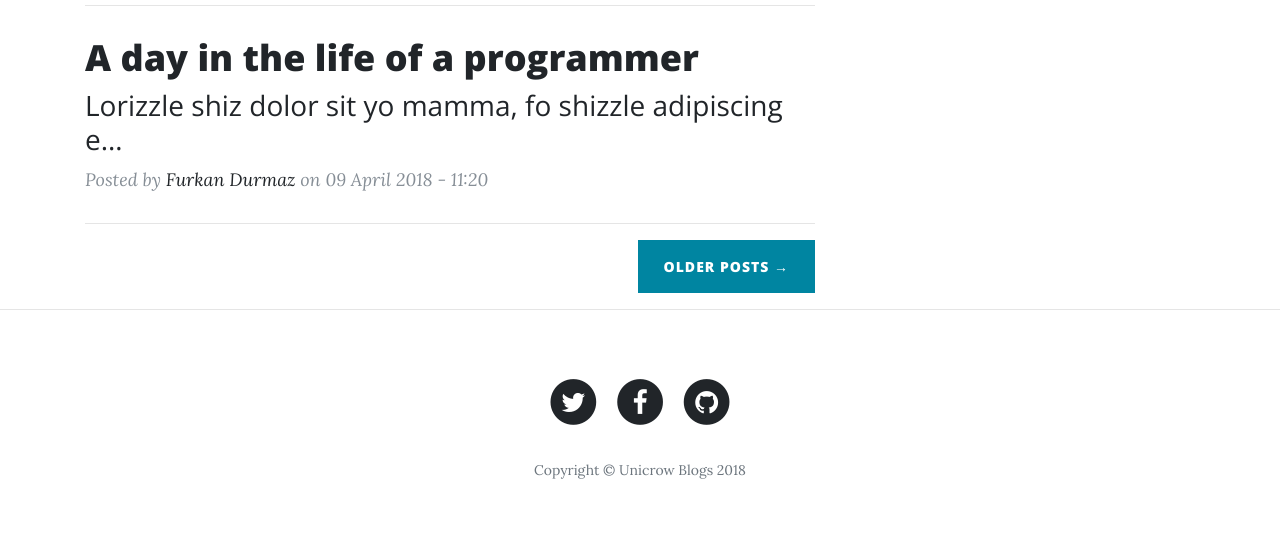
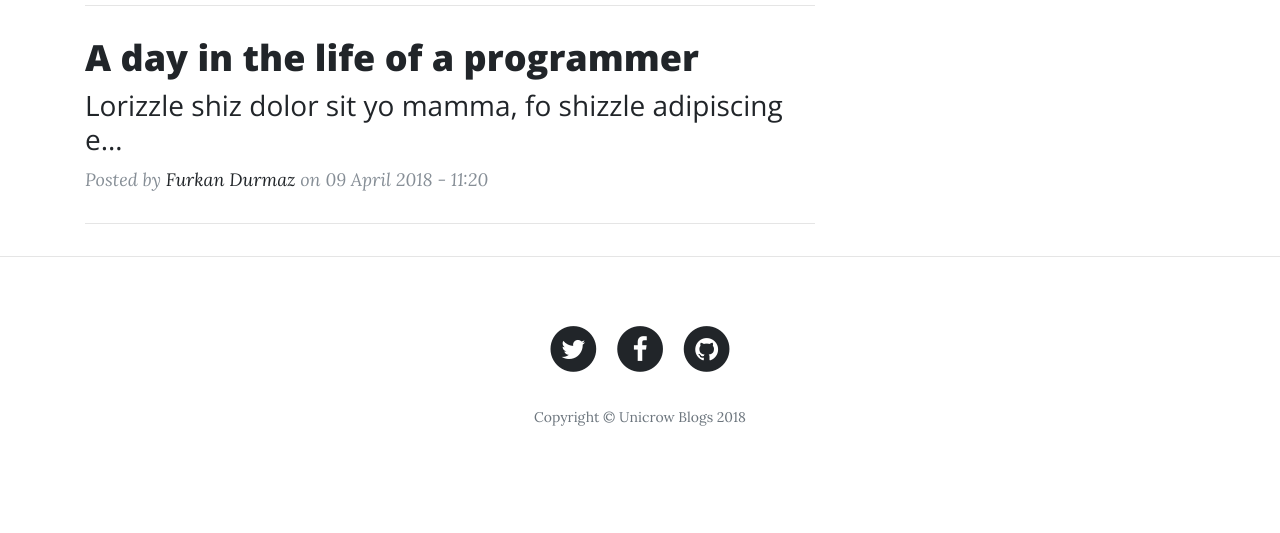
Before and after one commit to fdurmaz/blog, a Django app: page / in a window 1280 px wide. Shown: the part 1841-2374 px from the top of the page. After the commit the page ends 2267 px from the top, so only its background shows below. Run offline with Django 3.2, Linux system fonts and the light colour scheme; data comes from the database, SQL or seed files in the repository; some libraries are stand-ins or nearby versions.

Commit message:
Delete redundant button

```diff
--- a/blogs/templates/blogs/index.html
+++ b/blogs/templates/blogs/index.html
@@ -27,9 +27,6 @@
                 {% endfor %}
 
                 <!-- Pager -->
-                <div class="clearfix">
-                    <a class="btn btn-primary float-right" href="#">Older Posts &rarr;</a>
-                </div>
             </div>
             <div class="col-lg-4">
 
```
